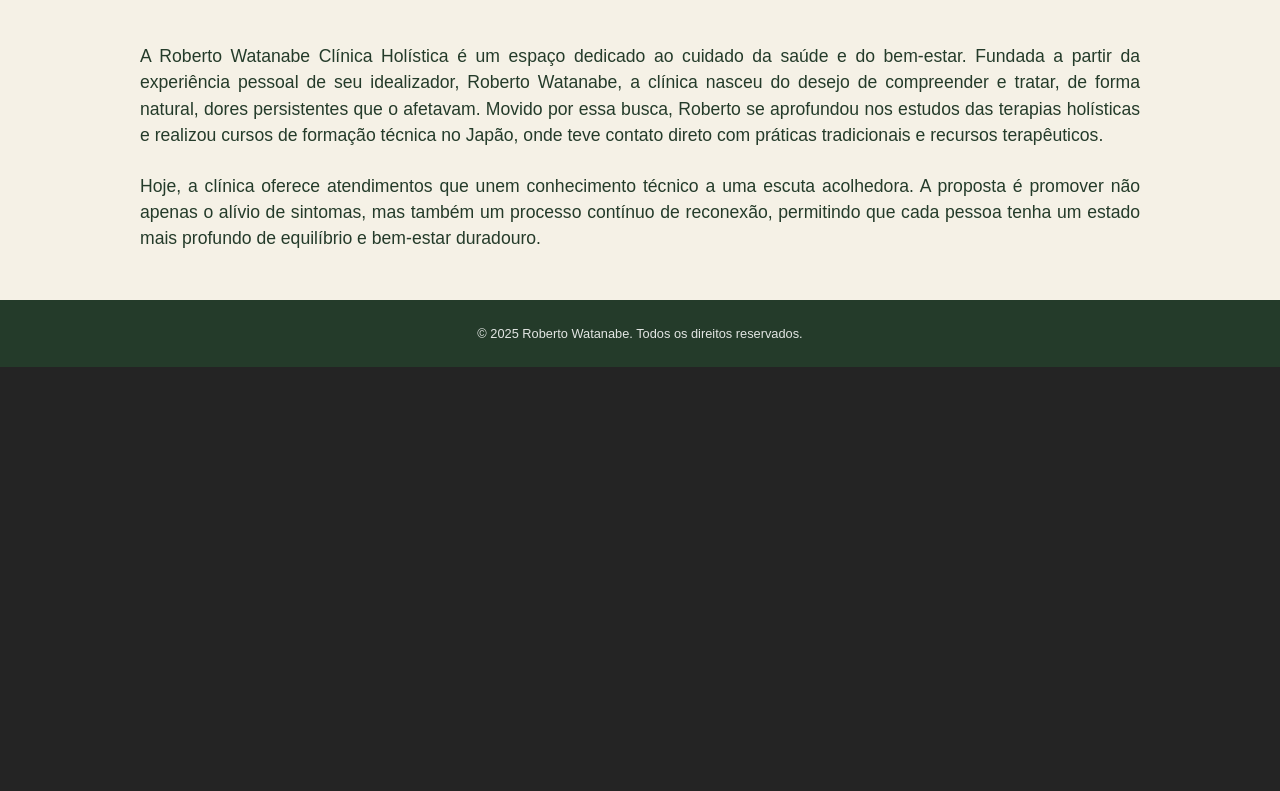
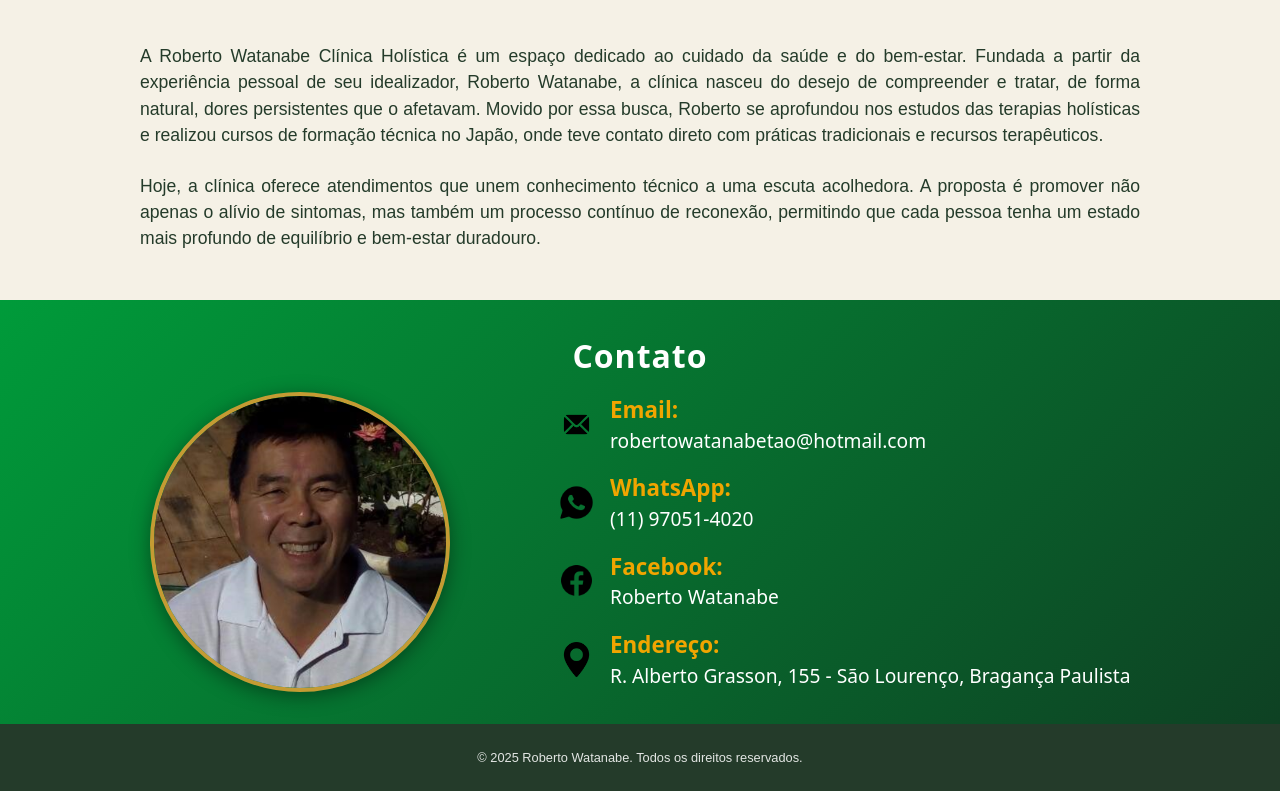
Before and after one commit to andreRessude/ClinicaRobertoWatanabe, a React (Vite) app: page / in a window 1280 px wide. Shown: the part 725-1516 px from the top of the page. Before the commit the page ends 1092 px from the top, so only its background shows below. Built offline with nearby package versions, Linux system fonts and the light colour scheme.

Commit message:
comecando contato

```diff
--- a/src/App.jsx
+++ b/src/App.jsx
@@ -17,7 +17,7 @@ export default function App() {
       <Sobre />
       {/* <Terapias /> */}
       {/* <FAQ /> */}
-      {/* <Contato /> */}
+      <Contato />
       <Footer />
       {/* <ModalAgendamento /> */}
     </>
--- a/src/Components/Contato/index.jsx
+++ b/src/Components/Contato/index.jsx
@@ -1,9 +1,68 @@
-import styles from './style.module.css';
+import imgFacebook from "../../assets/facebook.png";
+import imgGmail from "../../assets/gmail.png";
+import imgMaps from "../../assets/iconMaps.png";
+import imgRoberto from "../../assets/Roberto-Perfil.png";
+import imgWhatsapp from "../../assets/whatsapp.png";
+import styles from "./style.module.css";
 
 export default function Contato() {
   return (
-    <>
-      <h1 className={styles.titulo}>CONTATO</h1>
-    </>
+    <section className={styles.contato} id="contato">
+      <div className={styles.containerTitulo}>
+        <h2 className={styles.tituloContato}>Contato</h2>
+      </div>
+
+      <div className={styles.containerContatos}>
+
+        <div className={styles.containerImgRoberto}>
+          <img className={styles.imgRoberto} src={imgRoberto} alt="Sr. Roberto Watanabe" />
+        </div>
+
+        <div className={styles.containerContatTypes}>
+
+          <div className={styles.containerContatType}>
+            <img src={imgGmail} alt="Ícone email" />
+            <div>
+              <p className={styles.textContatType}>Email:</p>
+              <a href="mailto:robertowatanabetao@hotmail.com" target="_blank" rel="noopener noreferrer" >
+                robertowatanabetao@hotmail.com
+              </a>
+            </div>
+          </div>
+
+          <div className={styles.containerContatType}>
+            <img src={imgWhatsapp} alt="Ícone WhatsApp" />
+            <div>
+              <p className={styles.textContatType}>WhatsApp:</p>
+              <a href="https://wa.me/5511970514020" target="_blank" rel="noopener noreferrer">
+                (11) 97051-4020
+              </a>
+            </div>
+          </div>
+
+          <div className={styles.containerContatType}>
+            <img src={imgFacebook} alt="Ícone Facebook" />
+            <div>
+              <p className={styles.textContatType}>Facebook:</p>
+              <a href="https://web.facebook.com/roberto.watanabe.148" target="_blank" rel="noopener noreferrer">
+                Roberto Watanabe
+              </a>
+            </div>
+          </div>
+
+          <div className={styles.containerContatType}>
+            <img src={imgMaps} alt="Ícone Maps" />
+            <div>
+              <p className={styles.textContatType}>Endereço:</p>
+              <a href="https://maps.app.goo.gl/tvhnLLzaqHwPpK4V9" target="_blank" rel="noopener noreferrer">
+                R. Alberto Grasson, 155 - São Lourenço, Bragança Paulista
+              </a>
+            </div>
+          </div>
+
+        </div>
+
+      </div>
+    </section>
   );
 }
--- a/src/Components/Contato/style.module.css
+++ b/src/Components/Contato/style.module.css
@@ -1,4 +1,103 @@
-.titulo{
-    background-color: #a5682a;
-    padding: 64px 0;
+.contato {
+    background: linear-gradient(135deg, #009b3a, #0e4123);
+    color: #f4f4f4;
+    padding: 32px;
+    display: flex;
+    flex-direction: column;
+    align-items: center;
+    gap: 12px;
 }
+
+/* TÍTULO  */
+.containerTitulo {
+    text-align: center;
+    font-size: 2rem;
+    font-weight: 600;
+}
+.tituloContato {
+    font-size: 2rem;
+    font-weight: 600;
+    color: #ffffff;
+    letter-spacing: 1px;
+}
+
+/* CONTEÚDO GERAL */
+.containerContatos {
+    display: flex;
+    justify-content: space-evenly;
+    align-items: center;
+    flex-wrap: wrap;
+    width: 100%;
+    max-width: 1200px;
+}
+
+/* IMAGEM DO ROBERTO */
+.containerImgRoberto {
+    display: flex;
+    justify-content: center;
+    align-items: center;
+}
+.imgRoberto {
+    width: 300px;
+    height: 300px;
+    object-fit: cover;
+    border-radius: 50%;
+    border: 4px solid #c49b33;
+    box-shadow: 0 4px 20px rgba(0, 0, 0, 0.4);
+}
+
+/* LISTA DE CONTATOS */
+.containerContatTypes {
+    display: flex;
+    flex-direction: column;
+    gap: 16px;
+    min-width: 350px;
+}
+
+/* Cada linha */
+.containerContatType {
+    display: flex;
+    align-items: center;
+    gap: 16px;
+}
+
+/* Ícones */
+.containerContatType img {
+    width: 35px;
+    height: 35px;
+    object-fit: contain;
+}
+
+/* Texto do tipo de contato */
+.textContatType {
+    color: #f0a500;
+    font-size: 1.4rem;
+    font-weight: 600;
+}
+
+/* Links */
+.containerContatType a {
+    color: #ffffff;
+    text-decoration: none;
+    font-size: 1.2rem;
+    transition: color 0.3s ease;
+}
+.containerContatType a:hover {
+    color: #c49b33;
+}
+
+/* RESPONSIVIDADE */
+/* @media (max-width: 900px) {
+  .containerContatos {
+    flex-direction: column;
+    text-align: center;
+  }
+
+  .containerContatTypes {
+    align-items: center;
+  }
+
+  .containerContatType {
+    justify-content: center;
+  }
+} */
--- a/src/Components/Header/style.module.css
+++ b/src/Components/Header/style.module.css
@@ -29,7 +29,7 @@
 /* TÍTULO */
 .titleHeader {
   font-family: "Poppins", sans-serif;
-  font-size: 2.8rem;
+  font-size: 2.6rem;
   font-weight: 600;
   color: #dfe6e9;
 }
--- a/src/Components/Sobre/style.module.css
+++ b/src/Components/Sobre/style.module.css
@@ -21,7 +21,7 @@
 .titulo {
   font-size: 2rem;
   font-weight: 600;
-    color: #24442e; /* verde mais forte */
+  color: #24442e;
 }
 
 /* PARÁGRAFOS */
```
Lines whose indentation alone changed are shown as unchanged.
